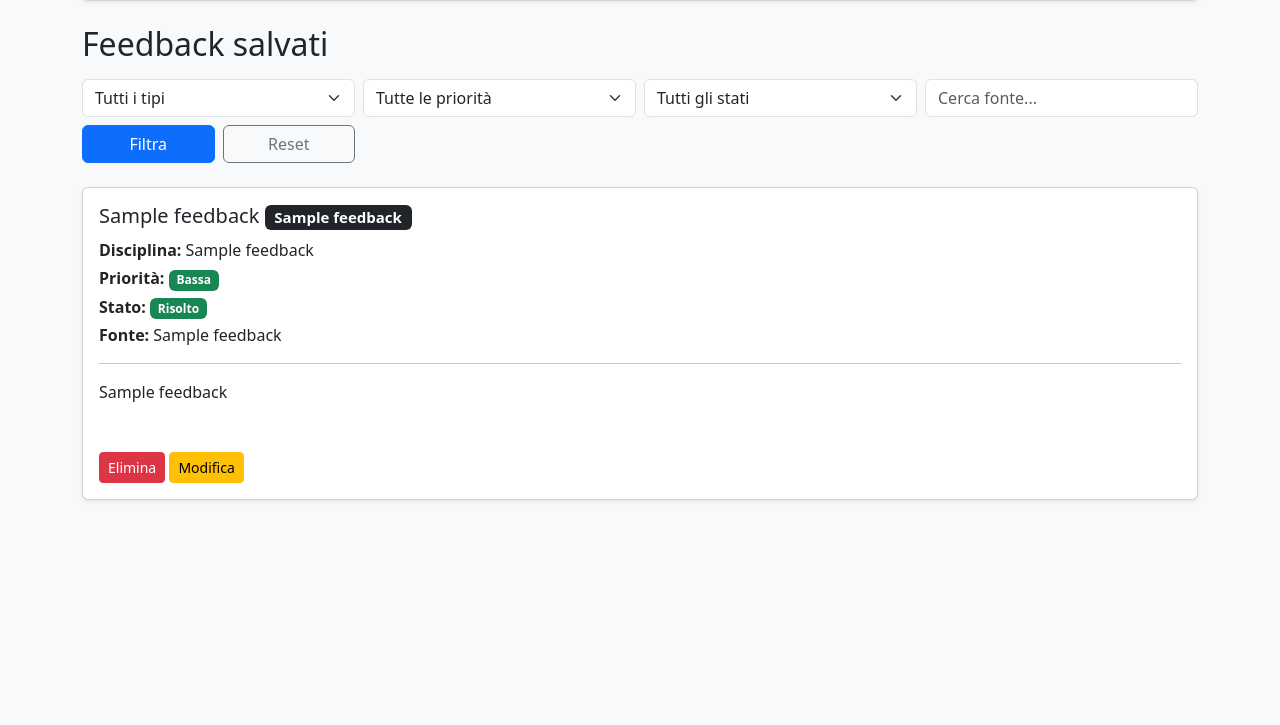
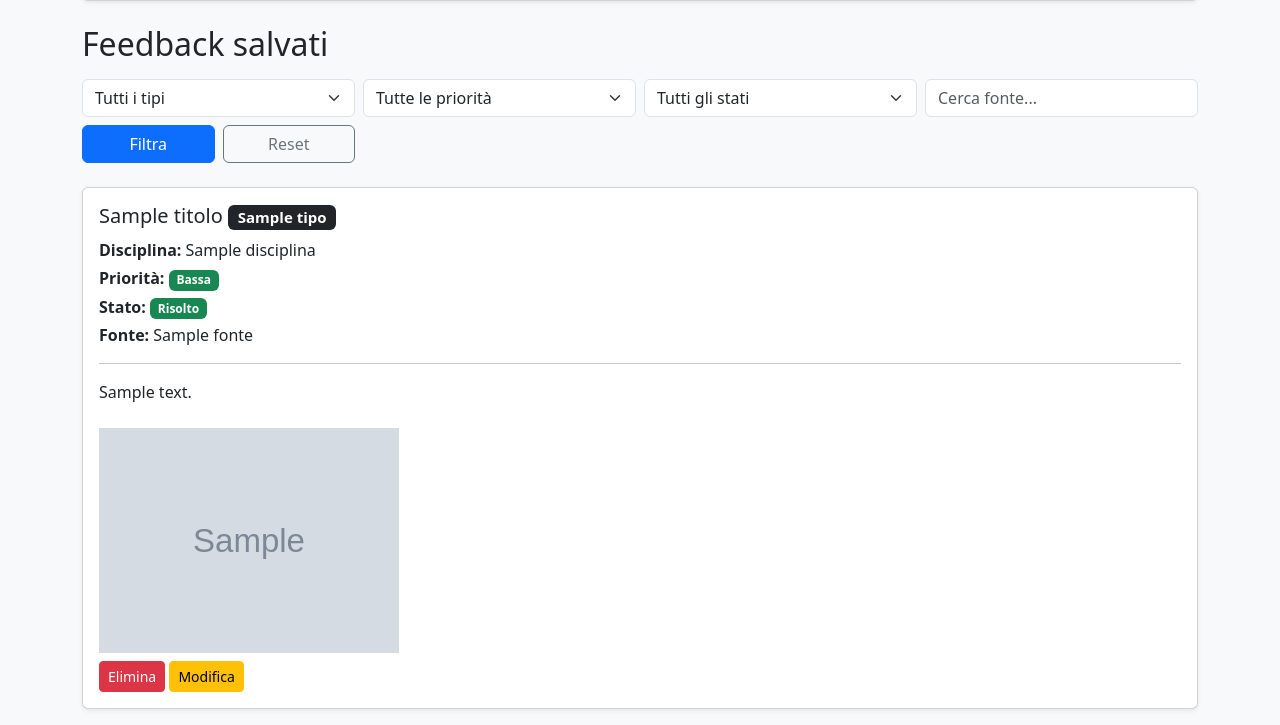
Before and after one commit to union2104-oss/myeasy-feedback, a Flask app: template templates/index.html in a window 1280 px wide. Shown: the part 1036-1761 px from the top of the page. Before the commit the page ends 1537 px from the top, so only its background shows below. Run offline with Flask 3, Linux system fonts and the light colour scheme; the template is opened without the code that fills it: most values are stand-ins (such as "Sample title", 1, 10 or a date in 2020); grey boxes marked "Sample" are stand-in pictures.

Commit message:
multi image support + frontend display

```diff
--- a/templates/index.html
+++ b/templates/index.html
@@ -129,17 +129,17 @@
             <div class="card-body">
 
                 <h5 class="card-title">
-                {{ f[3] }}
-                <span class="badge bg-dark">{{ f[2] }}</span>
+                    {{ f["titolo"] }}
+                    <span class="badge bg-dark">{{ f["tipo"] }}</span>
                 </h5>
 
-            <p class="mb-1"><b>Disciplina:</b> {{ f[1] }}</p>
+                <p class="mb-1"><b>Disciplina:</b> {{ f["disciplina"] }}</p>
 
                 <p class="mb-1">
                     <b>Priorità:</b>
-                {% if f[5] == 'Alta' %}
+                    {% if f["priorita"] == 'Alta' %}
                         <span class="badge bg-danger">Alta</span>
-                {% elif f[5] == 'Media' %}
+                    {% elif f["priorita"] == 'Media' %}
                         <span class="badge bg-warning text-dark">Media</span>
                     {% else %}
                         <span class="badge bg-success">Bassa</span>
@@ -148,50 +148,36 @@
 
                 <p class="mb-1">
                     <b>Stato:</b>
-                {% if f[7] == 'Nuovo' %}
+                    {% if f["stato"] == 'Nuovo' %}
                         <span class="badge bg-secondary">Nuovo</span>
-                {% elif f[7] == 'In corso' %}
+                    {% elif f["stato"] == 'In corso' %}
                         <span class="badge bg-primary">In corso</span>
                     {% else %}
                         <span class="badge bg-success">Risolto</span>
                     {% endif %}
                 </p>
 
-            <p class="mb-1"><b>Fonte:</b> {{ f[6] }}</p>
+                <p class="mb-1"><b>Fonte:</b> {{ f["fonte"] }}</p>
 
                 <hr>
 
-            <p style="white-space: pre-line;">{{ f[4] }}</p>
+                <p style="white-space: pre-line;">{{ f["descrizione"] }}</p>
 
-            {% if f[8] %}
-                <img src="{{ f[8] }}"
-                     class="img-fluid mt-2"
-                     style="max-width:300px; cursor:pointer;"
-                     data-bs-toggle="modal"
-                     data-bs-target="#imageModal{{ f[0] }}">
-
-                <div class="modal fade" id="imageModal{{ f[0] }}" tabindex="-1">
-                  <div class="modal-dialog modal-lg modal-dialog-centered">
-                    <div class="modal-content bg-dark">
-
-                      <div class="modal-body text-center">
-                        <img src="{{ f[8] }}" class="img-fluid">
-                      </div>
-
-                    </div>
-                  </div>
-                </div>
-            {% endif %}
+                {% for img in f["images"] %}
+                    <img src="{{ img }}"
+                         class="img-fluid mt-2 me-2"
+                         style="max-width:300px; cursor:pointer;">
+                {% endfor %}
 
                 <br>
 
-            <a href="/delete/{{ f[0] }}"
+                <a href="/delete/{{ f["id"] }}"
                    class="btn btn-danger btn-sm mt-2"
                    onclick="return confirm('Sei sicuro di voler eliminare questo feedback?')">
                     Elimina
                 </a>
 
-            <a href="/edit/{{ f[0] }}" class="btn btn-warning btn-sm mt-2">
+                <a href="/edit/{{ f["id"] }}" class="btn btn-warning btn-sm mt-2">
                     Modifica
                 </a>
 
```
Lines whose indentation alone changed are shown as unchanged.
